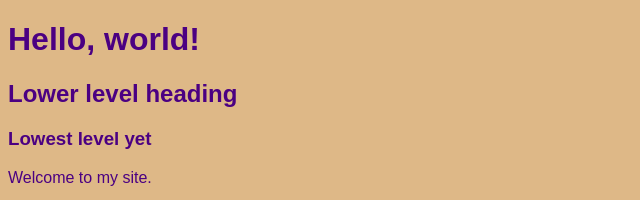
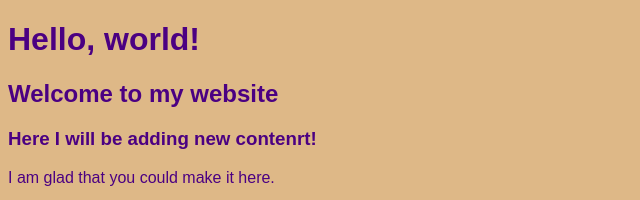
Before and after one commit to amw6765/AnthonyWlodarczyk_repo, a plain HTML site: page docs/index.html in a window 1280 px wide. Shown: the top 200 px of the page, without its empty margins (0-640 px from the left). Drawn offline with Linux system fonts and the light colour scheme.

Commit message:
Update index.html

```diff
--- a/docs/index.html
+++ b/docs/index.html
@@ -11,9 +11,9 @@
     <!--This page is published at https://newtfire.org/~elisa/ -->
     <body>
         <h1>Hello, world!</h1>
-        <h2>Lower level heading</h2>
-        <h3>Lowest level yet</h3>
-        <p>Welcome to my site.</p>
+        <h2>Welcome to my website</h2>
+        <h3>Here I will be adding new contenrt!</h3>
+        <p>I am glad that you could make it here.</p>
         <img src="images/PSU-Logo.jpg" width="250" alt="image of Dr. B's firebelly newt"/>
 
         <ol>
```
